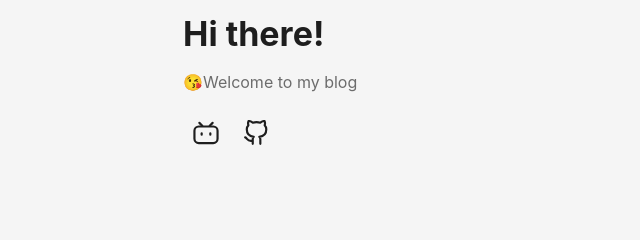
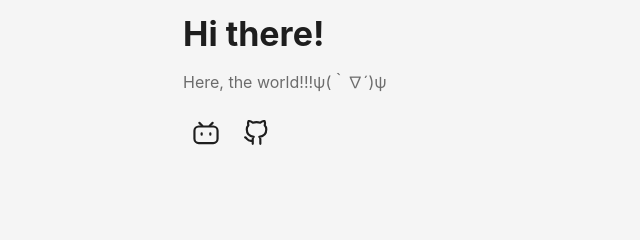
Before and after one commit to aesasht/aesasht_test, a plain HTML site: page index.html in a window 1280 px wide. Shown: the part 184-424 px from the top of the page, 97-737 px from the left. Drawn offline with Linux system fonts and the light colour scheme.

Commit message:
auto deploy aesasht/hugo_main@9c6a6d1a3ad8a58b4516595095a346d8d87420e7

```diff
--- a/index.html
+++ b/index.html
@@ -130,7 +130,7 @@
         <h1>Hi there!</h1>
     </header>
     <div class="entry-content">
-        😘Welcome to my blog
+        Here, the world!!!ψ(｀∇´)ψ
     </div>
     <footer class="entry-footer">
         <div class="social-icons" >
```
